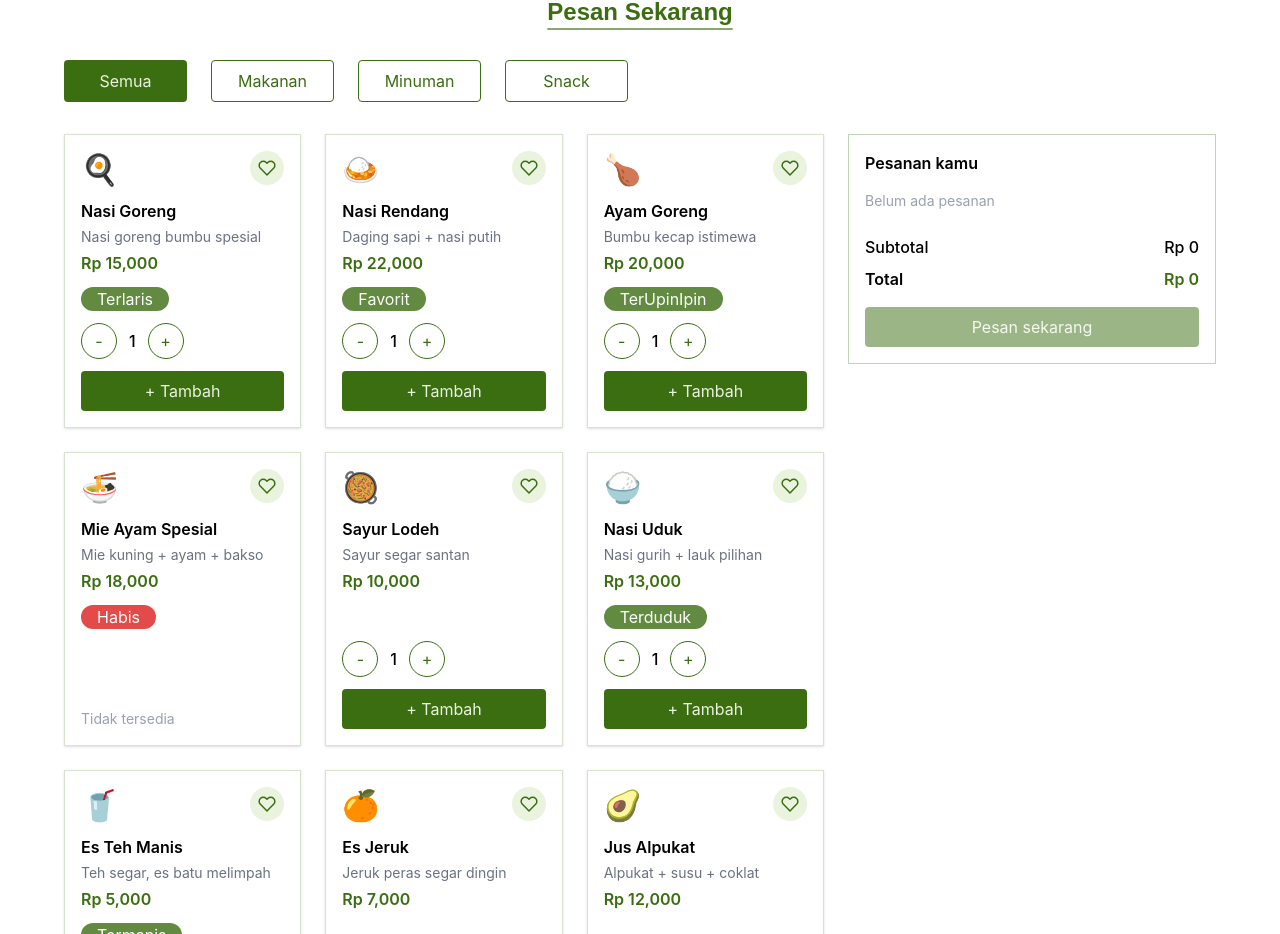
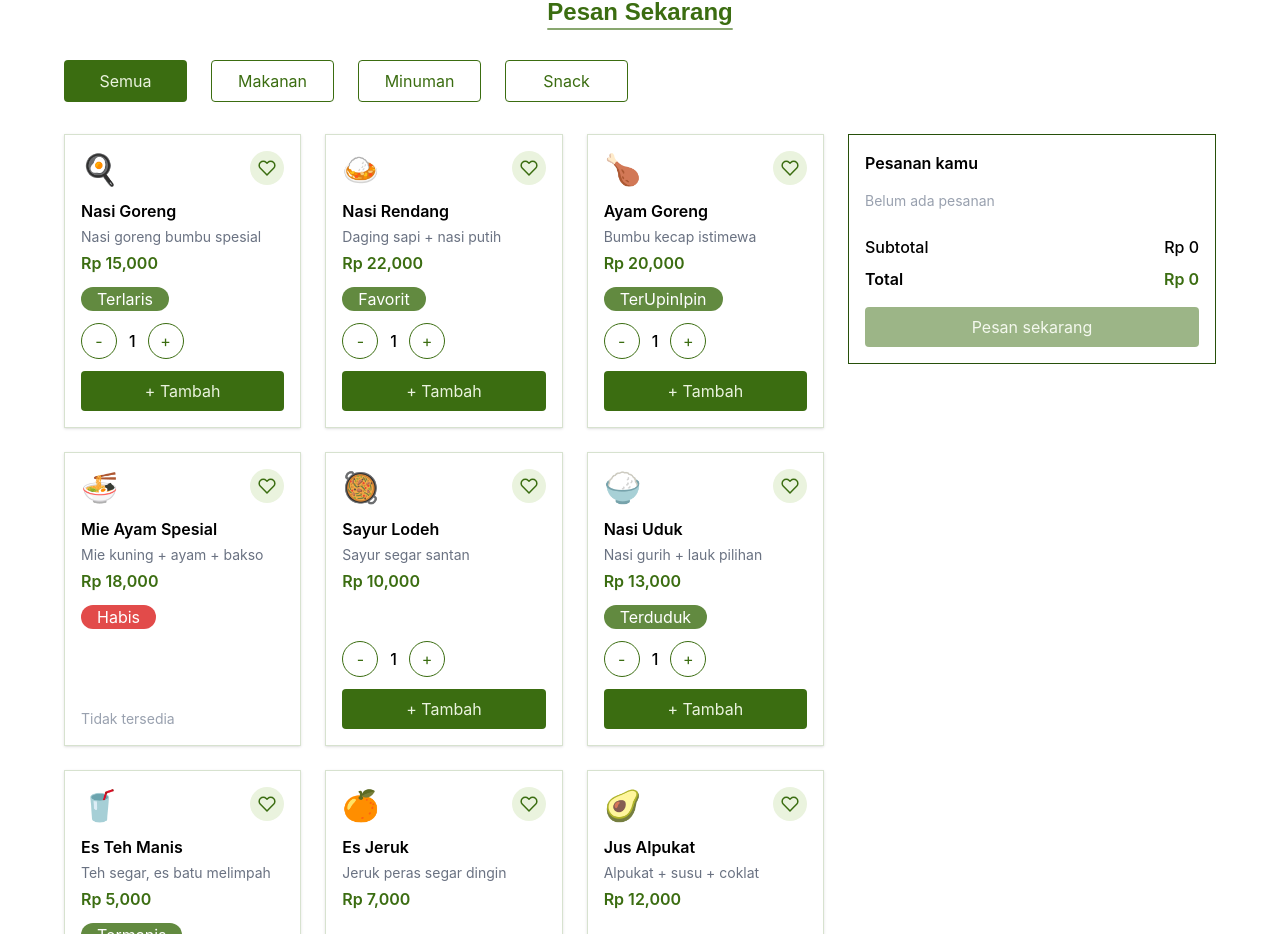
Before and after one commit to FaizZzhue/warungQ, a React (Vite) app: page / in a window 1280 px wide. Shown: the part 986-1920 px from the top of the page. Built offline with nearby package versions, Linux system fonts and the light colour scheme.

Commit message:
feat: action border cart

```diff
--- a/src/container/Cart/CartSummary.jsx
+++ b/src/container/Cart/CartSummary.jsx
@@ -32,7 +32,7 @@ const CartSummary = ({
     };
 
     return (
-        <Card className="w-full border border-primary/30 p-4">
+        <Card className="w-full border border-primary-dark p-4">
             <h2 className="font-semibold mb-4">
                 Pesanan kamu
             </h2>
@@ -61,9 +61,6 @@ const CartSummary = ({
                                     <Button
                                         variant="outline"
                                         shape="circle"
-                                        className={`w-8 h-8 min-w-[32px] min-h-[32px] p-0 rounded-full ${
-                                            item.quantity <= 1 ? "opacity-40 cursor-not-allowed" : ""
-                                        }`}
                                         onClick={() => removeQuantity(item.id)}
                                         disabled={item.quantity <= 1}
                                     >
@@ -72,11 +69,10 @@ const CartSummary = ({
 
                                     <Button
                                         variant="danger"
-                                        className="h-8 px-3 rounded-md text-xs flex items-center gap-1"
+                                        shape="circle"
                                         onClick={() => removeFromCart(item.id)}
                                     >
                                         <FiTrash2 className="text-sm" />
-                                        Hapus
                                     </Button>
                                 </div>
                             </div>
```
